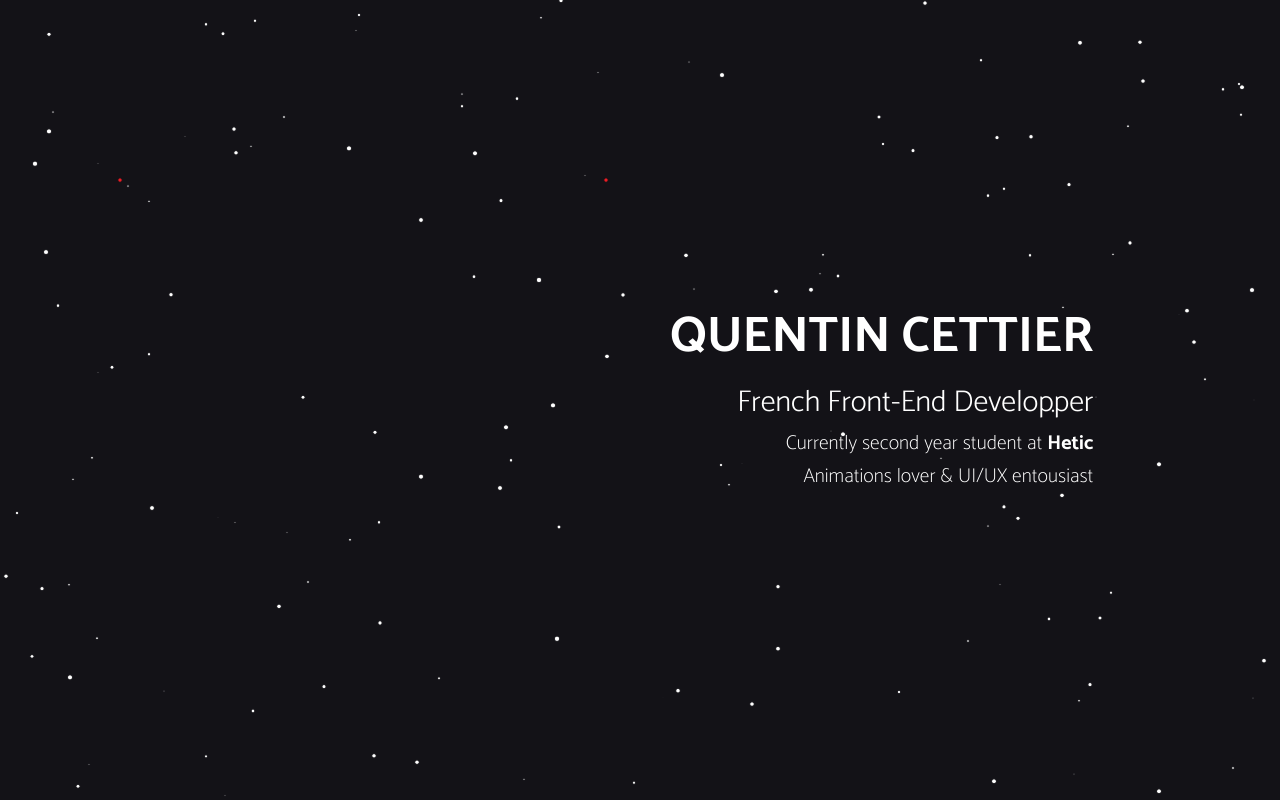
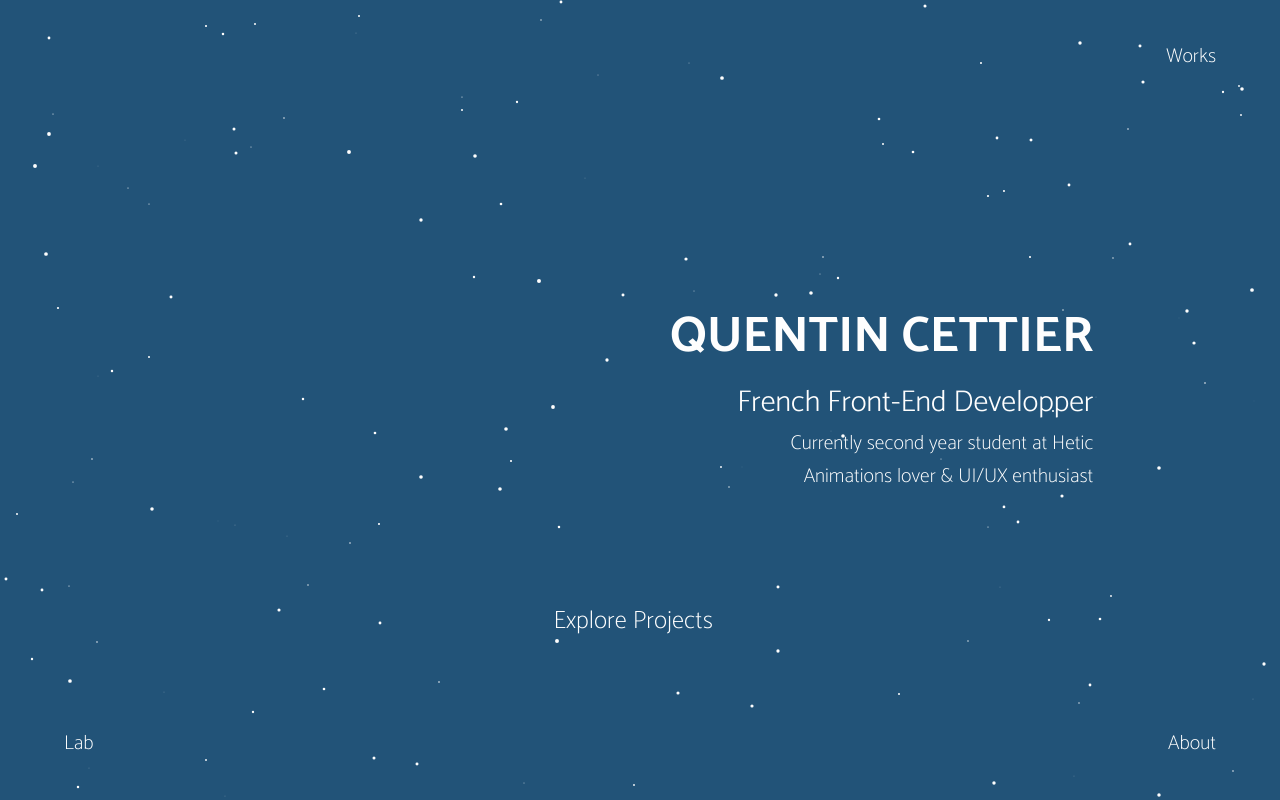
Before and after one commit to QuentinCettier/folio_2017, a website built with webpack: page index.html in a window 1280 px wide. Built offline with nearby package versions, Linux system fonts and the light colour scheme.

Commit message:
home page & css variables

```diff
--- a/index.html
+++ b/index.html
@@ -6,15 +6,46 @@
     <meta name="viewport" content="width=device-width, initial-scale=1">
 </head>
 <body>
-    <canvas class="canvas"></canvas>
-    <div class="home-container">
-        <div class="home-container__description">
-            <h1>QUENTIN CETTIER</h1>
-            <h2>French Front-End Developper</h2>
-            <p>Currently second year student at <strong>Hetic</strong></p>
-            <p>Animations lover & UI/UX entousiast</p>
+    <div class="loader-container">
+        <div class="loader-container__loader">
+
         </div>
     </div>
+    <canvas class="canvas"></canvas>
+
+    <div class="home-container">
+        <div class="navigation-container">
+            <div class="navigation-container__works-container">
+                <div class="works-container__works">Works</div>
+            </div>
+            <div class="navigation-container__about-container">
+                <div class="works-container__about">About</div>
+            </div>
+            <div class="navigation-container__lab-container">
+                <div class="works-container__lab">Lab</div>
+            </div>
+        </div>
+        <div class="home-container__description">
+            <div class="description__name__container">
+                <h1 class="description__name">QUENTIN CETTIER</h1>
+            </div>
+            <div class="description__role__container">
+                <h2 class="description__role">French Front-End Developper</h2>
+            </div>
+            <div class="description__study__container">
+                <p class="description__study">Currently second year student at Hetic</p>
+            </div>
+            <div class="description__description__container">
+                <p class="description__description">Animations lover & UI/UX enthusiast</p>
+            </div>
+        </div>
+        <div class="click-hold-button-container">
+                <div class="click-hold-button-container__button">
+                    Explore Projects
+                </div>
+            </div>
+    </div>
+
     <script src="build/bundle.js"></script>
 </body>
 </html>
--- a/src/scripts/Particle.js
+++ b/src/scripts/Particle.js
@@ -11,7 +11,7 @@ export default class Particle
         //and speed and reset then whith there initial value
         //A particle have :
         //a Radius, a Speed, x and y coords, a color, an opacity and a direction
-        this.speedOrigin = Math.floor(Math.random()*12) /15
+        this.speedOrigin = Math.floor(Math.random()*12) /10
         this.originRadius = Math.random()*2
         this.radius = this.originRadius
         this.posx = Math.floor((Math.random() * $canvas.width) + this.radius)
@@ -19,7 +19,8 @@ export default class Particle
         this.color = '#fefefe'
         this.speed = this.speedOrigin
         this.opacity = 1
-        this.direction = Math.random()
+        this.amplitude = Math.random()
+
     }
     //Draw the particle
     //Move the particles from top to bottom and reset y position and speed if needed
@@ -29,8 +30,6 @@ export default class Particle
         context.globalCompositeOperation = 'source-over'
         context.fillStyle = this.color
         context.globalAlpha = this.opacity
-        context.shadowBlur = 1;
-        context.shadowColor = "#fefefe";
         context.arc(this.posx, this.posy, this.radius, 0, Math.PI*2, false)
         context.fill()
         context.closePath()
@@ -56,7 +55,7 @@ export class FlyingParticle
     constructor()
     {
         this.radius = 1.5
-        this.color = '#ED1C24'
+        this.color = '#fefefe'
         this.speed = Math.floor(Math.random()*15)
         this.posx = Math.floor((Math.random() * $canvas.width) + this.radius)
         this.posy = 0
@@ -105,7 +104,6 @@ export function draw()
         {
             const particle = new Particle()
             particleArray.push(particle)
-
         }
         for(let i = 0; i<flyingParticleCount; i++)
         {
@@ -124,10 +122,10 @@ export function draw()
         {
            particleArray[i].move()
         }
-        for (let i = 0; i < flyingParticleCount-1; i++)
-        {
-            flyingParticleArray[i].move()
-        }
+        // for (let i = 0; i < flyingParticleCount-1; i++)
+        // {
+        //     flyingParticleArray[i].move()
+        // }
 
         requestAnimationFrame(animate)
     }
@@ -146,31 +144,31 @@ export function draw()
        {
            for(const particle of particleArray)
            {
-               particle.posx += particle.speed/10
-               particle.posy += particle.speed/10
+               particle.posx += particle.speed/15
+               particle.posy += particle.speed/15
            }
        }
        else if(coords.x < oldcoords.x && coords.y > oldcoords.y)
        {
            for(const particle of particleArray)
            {
-               particle.posx += particle.speed/10
-               particle.posy -= particle.speed/10
+               particle.posx += particle.speed/15
+               particle.posy -= particle.speed/15
            }
        }
        else if(coords.x > oldcoords.x && coords.y > oldcoords.y)
        {
            for(const particle of particleArray)
            {
-               particle.posx -= particle.speed/10
-               particle.posy -= particle.speed/10
+               particle.posx -= particle.speed/15
+               particle.posy -= particle.speed/15
            }
        }else
        {
            for(const particle of particleArray)
            {
-               particle.posx -= particle.speed/10
-               particle.posy += particle.speed/10
+               particle.posx -= particle.speed/15
+               particle.posy += particle.speed/15
            }
        }
     })
--- /dev/null
+++ b/src/scripts/home.js
@@ -0,0 +1,21 @@
+export function main()
+{
+    const $clickHoldButtonContainer = document.querySelector('.click-hold-button-container')
+    const $clickHoldButton = $clickHoldButtonContainer.querySelector('.click-hold-button-container__button')
+    const $homeDescriptionContainer = document.querySelector('.home-container')
+    const $homeDescription = $homeDescriptionContainer.querySelector('.home-container__description')
+    const $name = $homeDescription.querySelector('.home-container__description__name')
+    const $role = $homeDescription.querySelector('.home-container__description__role')
+    const $study = $homeDescription.querySelector('.home-container__description__study')
+    const $desription = $homeDescription.querySelector('.home-container__description__description')
+
+
+
+
+
+
+    $clickHoldButton.addEventListener('mousedown', () =>
+    {
+        console.log('oucu')
+    })
+}
--- a/src/scripts/index.js
+++ b/src/scripts/index.js
@@ -1,5 +1,9 @@
 import {TweenMax, Power2, TimelineLite} from 'gsap'
 import '../scss/styles.scss'
 import {Particle, draw} from './Particle'
+import {main} from './home'
+
+
 
 draw()
+main()
--- a/src/scss/base.scss
+++ b/src/scss/base.scss
@@ -12,5 +12,5 @@ html, body {
 body {
     position: relative;
     font-size: 12px;
-    background: $woodsmoke;
+    background: $mandy;
 }
--- a/src/scss/container.scss
+++ b/src/scss/container.scss
@@ -1,3 +1,7 @@
+html
+{
+    user-select: none;
+}
 .home-container
 {
     position: absolute;
@@ -16,24 +20,144 @@
     top: 37%;
     left: 50%;
     font-family: 'Catamaran', serif;
-    &>h1
+    display: flex;
+    flex-direction: column;
+    &:hover
     {
+        cursor: default;
+    }
+
+}
+.description__name__container
+{
+    overflow: hidden;
+    .description__name
+    {
+        position: relative;
         text-align: right;
-        color: white;
+        color: $white;
         font-size: 50px;
+        transition-duration: .3s;
+        &::before
+        {
+            content: "";
+            position: absolute;
+            top: 50%;
+            left:100%;
+            width: 7%;
+            height: 8%;
+            background: $white;
+            transition-duration: .3s;
+        }
+        &:hover::before
+        {
+            transform: translateX(-6%)
+        }
+        &:hover
+        {
+            transform: translateX(-6%)
+        }
     }
-    &>h2
+}
+.description__role__container
+{
+    overflow: hidden;
+    .description__role
     {
+        position: relative;
         text-align: right;
-        color: white;
+        color: $white;
         font-size: 30px;
         font-weight: 300;
+        transition-duration: .3s;
+        &::before
+        {
+            content: "";
+            position: absolute;
+            top: 50%;
+            left:100%;
+            width: 7%;
+            height: 8%;
+            background: $white;
+            transition-duration: .3s;
+        }
+        &:hover::before
+        {
+            transform: translateX(-5%)
+        }
+        &:hover
+        {
+            transform: translateX(-5%)
+        }
     }
+}
+.description__study__container,
+.description__description__container
+{
+    overflow: hidden;
     &>p
     {
         text-align: right;
-        color: white;
+        color: $white;
         font-size: 20px;
         font-weight: 100;
+        position: relative;
     }
 }
+.click-hold-button-container
+{
+    position: absolute;
+    top: 75%;
+    left: 43%;
+    width: 13%;
+    height: 6%;
+    overflow: hidden;
+    //border: 1px solid white;
+    will-change: transform;
+    &::before
+    {
+        content: " ";
+        position: absolute;
+        top:0%;
+        left: -100%;
+        width: 100%;
+        height: 2px;
+        background: $white;
+        transition-duration: 1s;
+    }
+    &::after
+    {
+        content: " ";
+        position: absolute;
+        bottom:0%;
+        left:100%;
+        width: 100%;
+        height: 2px;
+        background: $white;
+        transition-duration: 1s;
+
+    }
+    &:hover::before
+    {
+        transform : translate(200%);
+    }
+    &:hover::after
+    {
+        transform : translate(-200%);
+    }
+    &:hover
+    {
+        cursor: pointer;
+    }
+}
+
+
+.click-hold-button-container__button
+{
+    //border: 1px solid white;
+    font-family: 'Catamaran', serif;
+    text-align: center;
+    color: $white;
+    font-size: 25px;
+    font-weight: 100;
+}
--- /dev/null
+++ b/src/scss/navigation.scss
@@ -0,0 +1,79 @@
+.navigation-container
+{
+    position: absolute;
+    width:100%;
+    height: 100%;
+    top: 50%;
+    left: 50%;
+    transform: translate(-50%, -50%);
+    will-change: transform;
+    font-family: 'Catamaran', serif;
+}
+
+
+.navigation-container__works-container,
+.navigation-container__about-container,
+.navigation-container__lab-container
+{
+    position: absolute;
+
+    overflow: hidden;
+    &>div
+    {
+        text-align: right;
+        color: $white;
+        font-size: 20px;
+        font-weight: 100;
+        &::before
+        {
+            content: " ";
+            position: absolute;
+            top:0%;
+            left: -100%;
+            width: 100%;
+            height: 2px;
+            background: $white;
+            transition-duration: .5s;
+        }
+        &::after
+        {
+            content: " ";
+            position: absolute;
+            bottom:0%;
+            left:100%;
+            width: 100%;
+            height: 2px;
+            background: $white;
+            transition-duration: .5s;
+
+        }
+        &:hover::before
+        {
+            transform : translate(200%);
+        }
+        &:hover::after
+        {
+            transform : translate(-200%);
+        }
+        &:hover
+        {
+            cursor: pointer;
+        }
+
+    }
+}
+.navigation-container__works-container
+{
+    top: 5%;
+    right: 5%;
+}
+.navigation-container__about-container
+{
+    bottom: 5%;
+    right: 5%;
+}
+.navigation-container__lab-container
+{
+    bottom: 5%;
+    left: 5%;
+}
--- a/src/scss/styles.scss
+++ b/src/scss/styles.scss
@@ -1,3 +1,4 @@
 @import "variables";
+@import "navigation";
 @import "base";
 @import "container";
--- a/src/scss/variables.scss
+++ b/src/scss/variables.scss
@@ -4,5 +4,12 @@ $white : #fefefe;
 $crimson : #ED1C24;
 $santas-gray:#A0A0A4;
 
+$mandy: #225378;
+$neon-carrot :#FD9F3F;
+$finn :#592741;
+$flamingo :#F34443;
+$orange :#FD6E26;
+
+
 @import url('https://fonts.googleapis.com/css?family=Vollkorn');
 @import url('https://fonts.googleapis.com/css?family=Catamaran:100,300,400,500,600,700');
```
